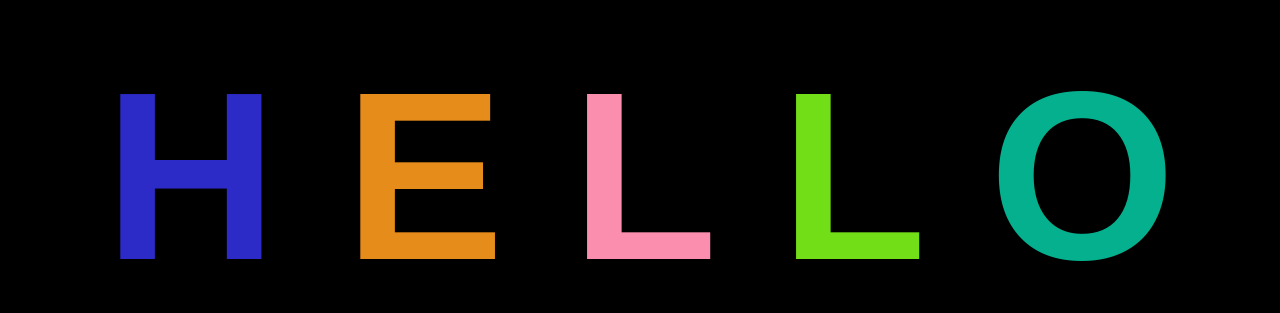
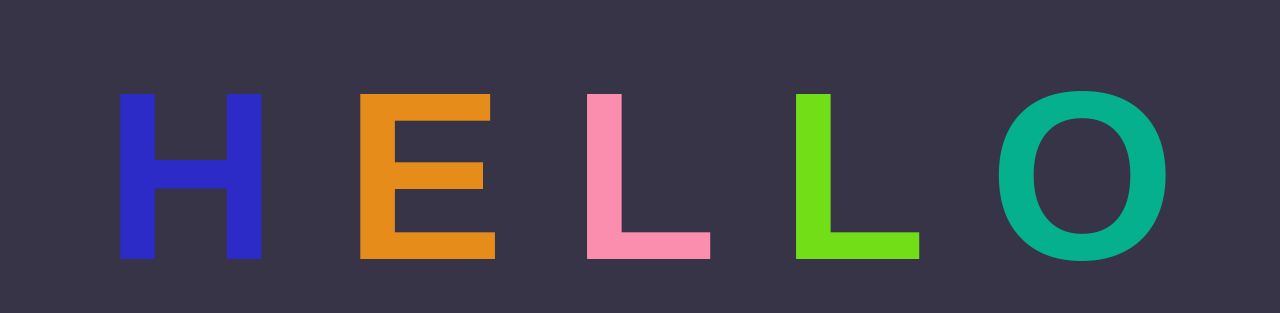
Before and after one commit to salazarje1/ColorChangingText, a plain HTML site: page index.html in a window 1280 px wide. Shown: the part 232-545 px from the top of the page. Drawn offline with Linux system fonts and the light colour scheme.

Commit message:
change bg color

```diff
--- a/app.css
+++ b/app.css
@@ -3,7 +3,7 @@ body {
     justify-content: center;
     align-items: center;
     height: 100vh;
-    background-color: black;
+    background-color: rgb(55, 52, 72);
 }
 
 h1 {
```
